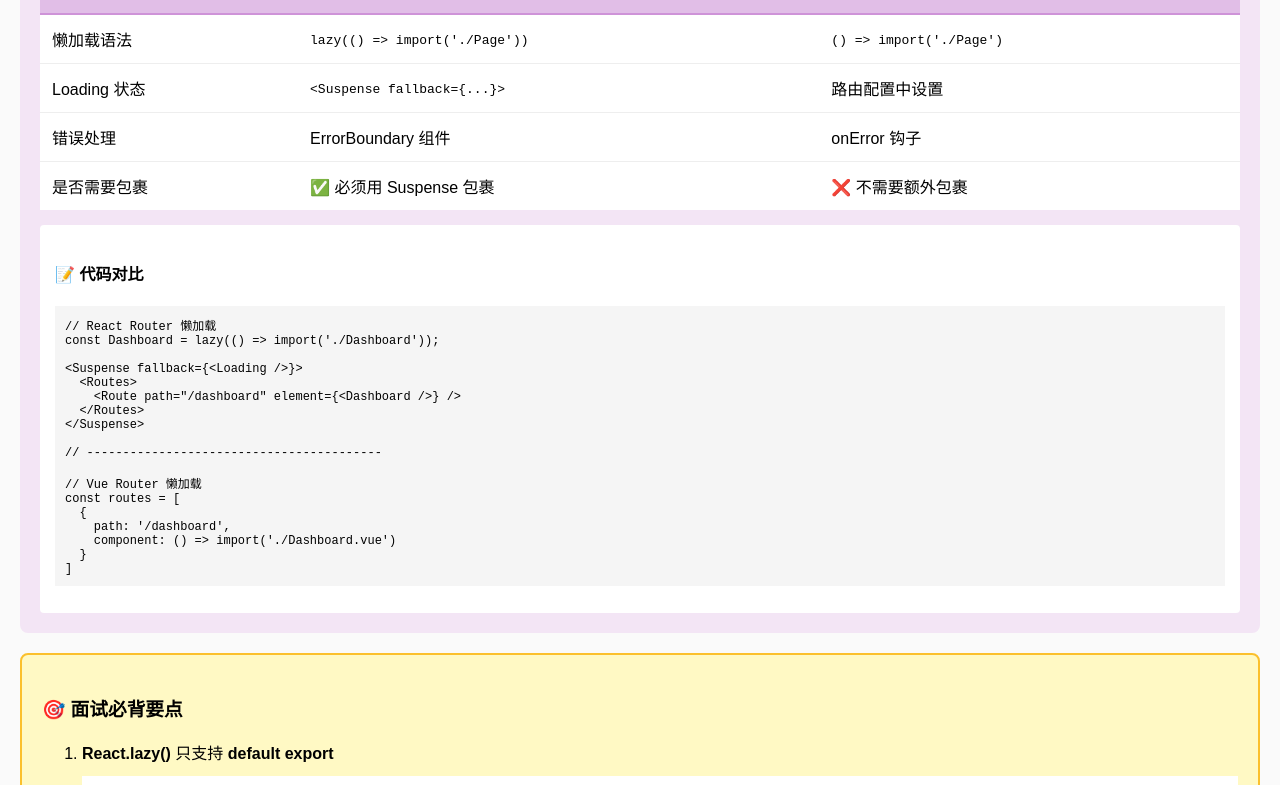
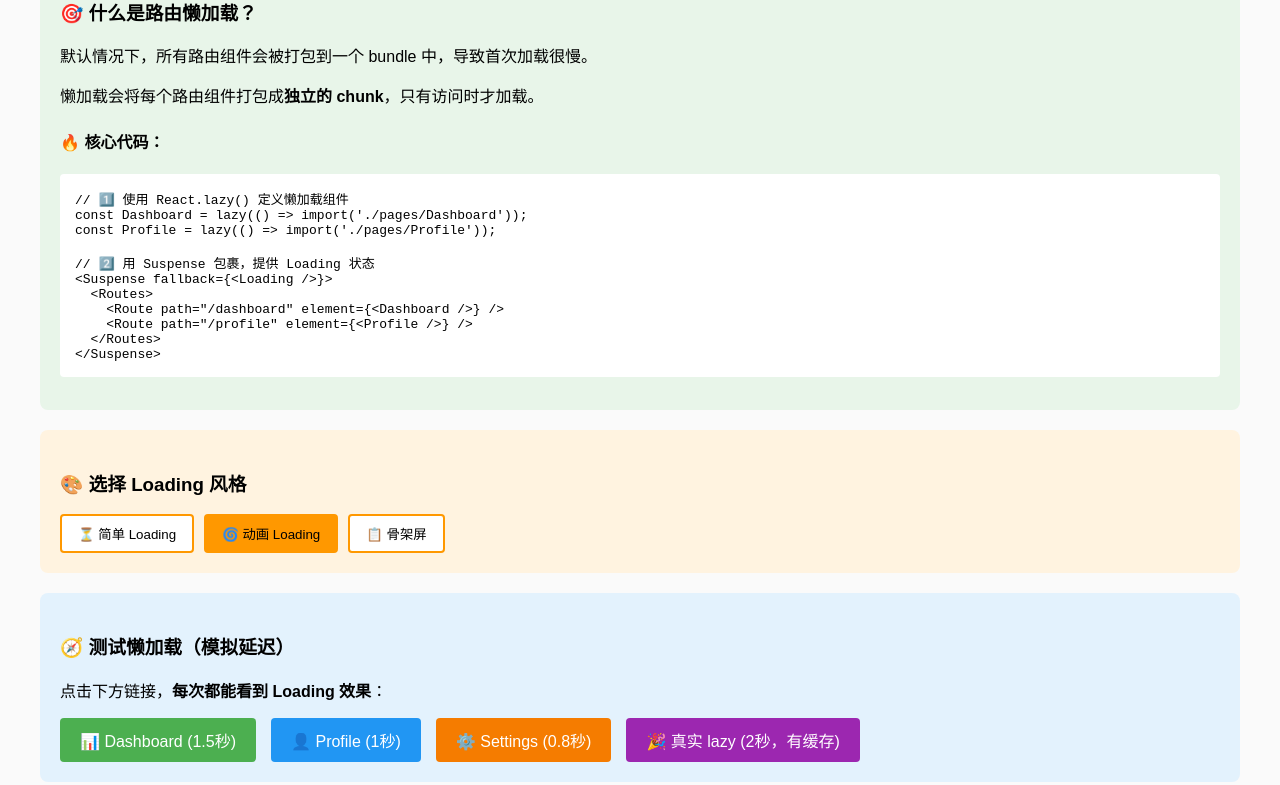
Before and after one commit to icefree/react-router-demo, a React (Vite) app: page /lazy-load/settings/settings in a window 1280 px wide. Shown: the part 206-991 px from the top of the page. Built offline with nearby package versions, Linux system fonts and the light colour scheme.

Commit message:
fix: lazy loading demo now shows Loading effect every time route changes

```diff
--- a/src/lazy-load.jsx
+++ b/src/lazy-load.jsx
@@ -1,5 +1,5 @@
-import React, { Suspense, lazy, useState } from 'react';
-import { BrowserRouter, Routes, Route, Link, Outlet } from 'react-router-dom';
+import React, { Suspense, lazy, useState, useEffect, useMemo } from 'react';
+import { BrowserRouter, Routes, Route, Link, useNavigate, useLocation } from 'react-router-dom';
 
 // ==================== 🎯 路由懒加载完全指南 ====================
 /*
@@ -12,77 +12,7 @@ import { BrowserRouter, Routes, Route, Link, Outlet } from 'react-router-dom';
 */
 
 
-// ==================== 1. 懒加载组件定义 ====================
-
-// 🔥 方式1：基础懒加载
-// React.lazy() 接收一个返回 Promise 的函数
-// 这个 Promise 应该 resolve 一个包含 default export 的模块
-
-// 模拟懒加载组件（实际项目中应该是独立文件）
-const LazyDashboard = lazy(() => {
-  // 🔥 模拟网络延迟，让你看到 Loading 效果
-  return new Promise(resolve => {
-    setTimeout(() => {
-      resolve({
-        default: () => (
-          <div style={{ padding: '20px', background: '#e8f5e9', borderRadius: '8px' }}>
-            <h2>📊 Dashboard（懒加载）</h2>
-            <p>✅ 这个组件是懒加载的！</p>
-            <p>打开浏览器 DevTools → Network 面板，刷新页面看看：</p>
-            <ul>
-              <li>首次访问时不会加载这个组件的代码</li>
-              <li>点击 Dashboard 链接后才会加载</li>
-              <li>加载完成后会被缓存，再次访问不会重新加载</li>
-            </ul>
-          </div>
-        )
-      });
-    }, 1500);  // 1.5秒延迟
-  });
-});
-
-const LazyProfile = lazy(() => {
-  return new Promise(resolve => {
-    setTimeout(() => {
-      resolve({
-        default: () => (
-          <div style={{ padding: '20px', background: '#e3f2fd', borderRadius: '8px' }}>
-            <h2>👤 个人资料（懒加载）</h2>
-            <p>✅ 这个组件也是懒加载的！</p>
-            <p>每个懒加载组件都会被打包成独立的 chunk 文件</p>
-          </div>
-        )
-      });
-    }, 1000);
-  });
-});
-
-const LazySettings = lazy(() => {
-  return new Promise(resolve => {
-    setTimeout(() => {
-      resolve({
-        default: () => (
-          <div style={{ padding: '20px', background: '#fff3e0', borderRadius: '8px' }}>
-            <h2>⚙️ 设置页面（懒加载）</h2>
-            <p>✅ 懒加载成功！</p>
-          </div>
-        )
-      });
-    }, 800);
-  });
-});
-
-// 🔥 模拟加载失败的组件
-const LazyErrorComponent = lazy(() => {
-  return new Promise((_, reject) => {
-    setTimeout(() => {
-      reject(new Error('模拟加载失败！'));
-    }, 1000);
-  });
-});
-
-
-// ==================== 2. Loading 组件 ====================
+// ==================== 1. Loading 组件 ====================
 
 // 🔥 简单的 Loading
 function SimpleLoading() {
@@ -167,25 +97,79 @@ function SkeletonLoading() {
 }
 
 
-// ==================== 3. 错误边界组件 ====================
+// ==================== 2. 模拟懒加载的包装组件 ====================
 
-// 🔥 错误边界 - 用于捕获懒加载失败
-class ErrorBoundary extends React.Component {
-  constructor(props) {
-    super(props);
-    this.state = { hasError: false, error: null };
+// 🔥 这个组件模拟真实的懒加载效果，每次都能看到 Loading
+function SimulatedLazyLoad({ children, delay = 1000, loadingStyle = 'animated' }) {
+  const [isLoading, setIsLoading] = useState(true);
+  const location = useLocation();
+
+  // 每次路由变化时重新触发加载
+  useEffect(() => {
+    setIsLoading(true);
+    const timer = setTimeout(() => {
+      setIsLoading(false);
+    }, delay);
+    return () => clearTimeout(timer);
+  }, [location.pathname, delay]);
+
+  if (isLoading) {
+    switch (loadingStyle) {
+      case 'simple':
+        return <SimpleLoading />;
+      case 'skeleton':
+        return <SkeletonLoading />;
+      default:
+        return <AnimatedLoading />;
+    }
   }
 
-  static getDerivedStateFromError(error) {
-    return { hasError: true, error };
+  return children;
 }
 
-  componentDidCatch(error, errorInfo) {
-    console.error('懒加载失败:', error, errorInfo);
+
+// ==================== 3. 页面组件 ====================
+
+function DashboardPage() {
+  return (
+    <div style={{ padding: '20px', background: '#e8f5e9', borderRadius: '8px' }}>
+      <h2>📊 Dashboard（懒加载完成！）</h2>
+      <p>✅ 模拟 1.5 秒延迟加载成功！</p>
+      <p>加载时间：{new Date().toLocaleTimeString()}</p>
+      <div style={{ background: '#fff', padding: '15px', borderRadius: '4px', marginTop: '10px' }}>
+        <h4>🎯 关于懒加载缓存：</h4>
+        <ul>
+          <li><strong>真实项目中</strong>：组件加载一次后会被模块缓存</li>
+          <li><strong>本演示中</strong>：每次切换路由都能看到 Loading 效果</li>
+          <li><strong>面试要点</strong>：缓存避免重复加载，提升性能</li>
+        </ul>
+      </div>
+    </div>
+  );
 }
 
-  render() {
-    if (this.state.hasError) {
+function ProfilePage() {
+  return (
+    <div style={{ padding: '20px', background: '#e3f2fd', borderRadius: '8px' }}>
+      <h2>👤 个人资料（懒加载完成！）</h2>
+      <p>✅ 模拟 1 秒延迟加载成功！</p>
+      <p>加载时间：{new Date().toLocaleTimeString()}</p>
+      <p>每个懒加载组件都会被打包成独立的 chunk 文件</p>
+    </div>
+  );
+}
+
+function SettingsPage() {
+  return (
+    <div style={{ padding: '20px', background: '#fff3e0', borderRadius: '8px' }}>
+      <h2>⚙️ 设置页面（懒加载完成！）</h2>
+      <p>✅ 模拟 0.8 秒延迟加载成功！</p>
+      <p>加载时间：{new Date().toLocaleTimeString()}</p>
+    </div>
+  );
+}
+
+function ErrorPage() {
   return (
     <div style={{
       padding: '20px',
@@ -193,43 +177,44 @@ class ErrorBoundary extends React.Component {
       borderRadius: '8px',
       border: '2px solid #f44336'
     }}>
-          <h3 style={{ color: '#d32f2f' }}>❌ 组件加载失败</h3>
-          <p style={{ color: '#666' }}>{this.state.error?.message}</p>
-          <button
-            onClick={() => {
-              this.setState({ hasError: false, error: null });
-              window.location.reload();
-            }}
-            style={{
-              padding: '8px 16px',
-              background: '#f44336',
-              color: 'white',
-              border: 'none',
-              borderRadius: '4px',
-              cursor: 'pointer'
-            }}
-          >
-            重新加载
-          </button>
+      <h2 style={{ color: '#d32f2f' }}>❌ 加载失败示例</h2>
+      <p>这里模拟组件加载失败的情况</p>
+      <p>在真实项目中，你需要用 <code>ErrorBoundary</code> 来捕获这种错误</p>
     </div>
   );
 }
 
-    return this.props.children;
-  }
-}
+
+// ==================== 4. 真正的 React.lazy 示例 ====================
+
+// 🔥 这是真正的 React.lazy 写法（演示用）
+const RealLazyComponent = lazy(() => {
+  return new Promise(resolve => {
+    setTimeout(() => {
+      resolve({
+        default: () => (
+          <div style={{ padding: '20px', background: '#f3e5f5', borderRadius: '8px' }}>
+            <h2>🎉 真正的 React.lazy 组件</h2>
+            <p>这个组件使用了 <code>React.lazy()</code></p>
+            <p>⚠️ 注意：它只在第一次加载时显示 Loading，之后会被缓存</p>
+            <p>加载时间：{new Date().toLocaleTimeString()}</p>
+          </div>
+        )
+      });
+    }, 2000);
+  });
+});
 
 
-// ==================== 4. 演示面板 ====================
+// ==================== 5. 主演示面板 ====================
 
 function LazyLoadDemo() {
-  const [loadingStyle, setLoadingStyle] = useState('simple');
+  const [loadingStyle, setLoadingStyle] = useState('animated');
+  const navigate = useNavigate();
+  const location = useLocation();
 
-  const LoadingComponent = {
-    simple: SimpleLoading,
-    animated: AnimatedLoading,
-    skeleton: SkeletonLoading
-  }[loadingStyle];
+  // 获取当前子路由
+  const currentPath = location.pathname.split('/').pop();
 
   return (
     <div style={{ padding: '20px' }}>
@@ -270,7 +255,7 @@ const Profile = lazy(() => import('./pages/Profile'));
         marginBottom: '20px'
       }}>
         <h3>🎨 选择 Loading 风格</h3>
-        <div style={{ display: 'flex', gap: '10px' }}>
+        <div style={{ display: 'flex', gap: '10px', flexWrap: 'wrap' }}>
           <button
             onClick={() => setLoadingStyle('simple')}
             style={{
@@ -281,7 +266,7 @@ const Profile = lazy(() => import('./pages/Profile'));
               cursor: 'pointer'
             }}
           >
-            简单 Loading
+            ⏳ 简单 Loading
           </button>
           <button
             onClick={() => setLoadingStyle('animated')}
@@ -293,7 +278,7 @@ const Profile = lazy(() => import('./pages/Profile'));
               cursor: 'pointer'
             }}
           >
-            动画 Loading
+            🌀 动画 Loading
           </button>
           <button
             onClick={() => setLoadingStyle('skeleton')}
@@ -305,12 +290,9 @@ const Profile = lazy(() => import('./pages/Profile'));
               cursor: 'pointer'
             }}
           >
-            骨架屏
+            📋 骨架屏
           </button>
         </div>
-        <p style={{ color: '#666', marginTop: '10px', fontSize: '14px' }}>
-          💡 选择后点击下方链接，观察不同的 Loading 效果
-        </p>
       </div>
 
       {/* 导航链接 */}
@@ -320,44 +302,44 @@ const Profile = lazy(() => import('./pages/Profile'));
         borderRadius: '8px',
         marginBottom: '20px'
       }}>
-        <h3>🧭 测试懒加载</h3>
-        <p>点击下方链接，观察 Loading 状态和网络请求：</p>
+        <h3>🧭 测试懒加载（模拟延迟）</h3>
+        <p>点击下方链接，<strong>每次都能看到 Loading 效果</strong>：</p>
         <nav style={{ display: 'flex', gap: '15px', flexWrap: 'wrap', marginTop: '15px' }}>
-          <Link to="dashboard" style={{
+          <Link to="/lazy-load/dashboard" style={{
             padding: '10px 20px',
-            background: '#4caf50',
+            background: currentPath === 'dashboard' ? '#388e3c' : '#4caf50',
             color: 'white',
             textDecoration: 'none',
             borderRadius: '4px'
           }}>
-            📊 Dashboard
+            📊 Dashboard (1.5秒)
           </Link>
-          <Link to="profile" style={{
+          <Link to="/lazy-load/profile" style={{
             padding: '10px 20px',
-            background: '#2196f3',
+            background: currentPath === 'profile' ? '#1976d2' : '#2196f3',
             color: 'white',
             textDecoration: 'none',
             borderRadius: '4px'
           }}>
-            👤 Profile
+            👤 Profile (1秒)
           </Link>
-          <Link to="settings" style={{
+          <Link to="/lazy-load/settings" style={{
             padding: '10px 20px',
-            background: '#ff9800',
+            background: currentPath === 'settings' ? '#f57c00' : '#ff9800',
             color: 'white',
             textDecoration: 'none',
             borderRadius: '4px'
           }}>
-            ⚙️ Settings
+            ⚙️ Settings (0.8秒)
           </Link>
-          <Link to="error" style={{
+          <Link to="/lazy-load/real-lazy" style={{
             padding: '10px 20px',
-            background: '#f44336',
+            background: currentPath === 'real-lazy' ? '#7b1fa2' : '#9c27b0',
             color: 'white',
             textDecoration: 'none',
             borderRadius: '4px'
           }}>
-            ❌ 模拟加载失败
+            🎉 真实 lazy (2秒，有缓存)
           </Link>
         </nav>
       </div>
@@ -370,25 +352,36 @@ const Profile = lazy(() => import('./pages/Profile'));
         minHeight: '200px',
         border: '2px dashed #ccc'
       }}>
-        <ErrorBoundary>
-          <Suspense fallback={<LoadingComponent />}>
-            <Outlet />
-          </Suspense>
-        </ErrorBoundary>
-      </div>
-    </div>
-  );
-}
-
-
-// ==================== 5. 默认欢迎页 ====================
-
-function WelcomePage() {
-  return (
+        <Routes>
+          <Route index element={
             <div style={{ textAlign: 'center', padding: '40px', color: '#666' }}>
               <div style={{ fontSize: '48px', marginBottom: '15px' }}>👆</div>
               <h3>点击上方链接测试懒加载</h3>
-      <p>观察 Loading 状态和组件加载过程</p>
+              <p>每次切换都能看到 Loading 效果！</p>
+            </div>
+          } />
+          <Route path="dashboard" element={
+            <SimulatedLazyLoad delay={1500} loadingStyle={loadingStyle}>
+              <DashboardPage />
+            </SimulatedLazyLoad>
+          } />
+          <Route path="profile" element={
+            <SimulatedLazyLoad delay={1000} loadingStyle={loadingStyle}>
+              <ProfilePage />
+            </SimulatedLazyLoad>
+          } />
+          <Route path="settings" element={
+            <SimulatedLazyLoad delay={800} loadingStyle={loadingStyle}>
+              <SettingsPage />
+            </SimulatedLazyLoad>
+          } />
+          <Route path="real-lazy" element={
+            <Suspense fallback={<AnimatedLoading />}>
+              <RealLazyComponent />
+            </Suspense>
+          } />
+        </Routes>
+      </div>
     </div>
   );
 }
@@ -550,19 +543,8 @@ function App() {
 
         <div style={{ padding: '0 20px 20px' }}>
           <Routes>
-            {/* 懒加载演示 - 使用嵌套路由 */}
-            <Route path="/lazy-load" element={<LazyLoadDemo />}>
-              <Route index element={<WelcomePage />} />
-              <Route path="dashboard" element={<LazyDashboard />} />
-              <Route path="profile" element={<LazyProfile />} />
-              <Route path="settings" element={<LazySettings />} />
-              <Route path="error" element={<LazyErrorComponent />} />
-            </Route>
-
-            {/* 默认重定向 */}
-            <Route path="/" element={<LazyLoadDemo />}>
-              <Route index element={<WelcomePage />} />
-            </Route>
+            <Route path="/lazy-load/*" element={<LazyLoadDemo />} />
+            <Route path="/" element={<LazyLoadDemo />} />
           </Routes>
 
           {/* 对比和面试要点 */}
```
Lines whose indentation alone changed are shown as unchanged.
